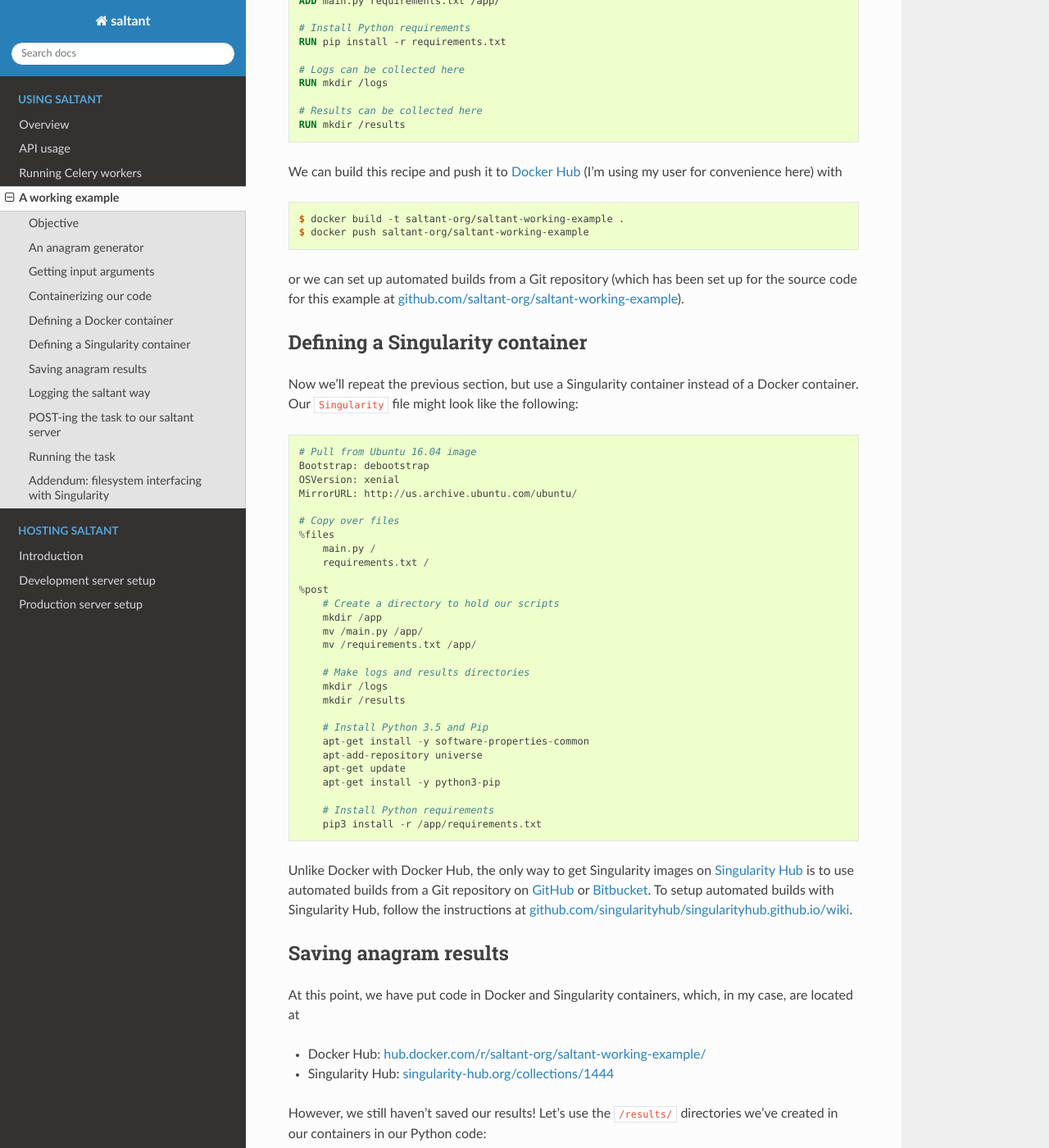
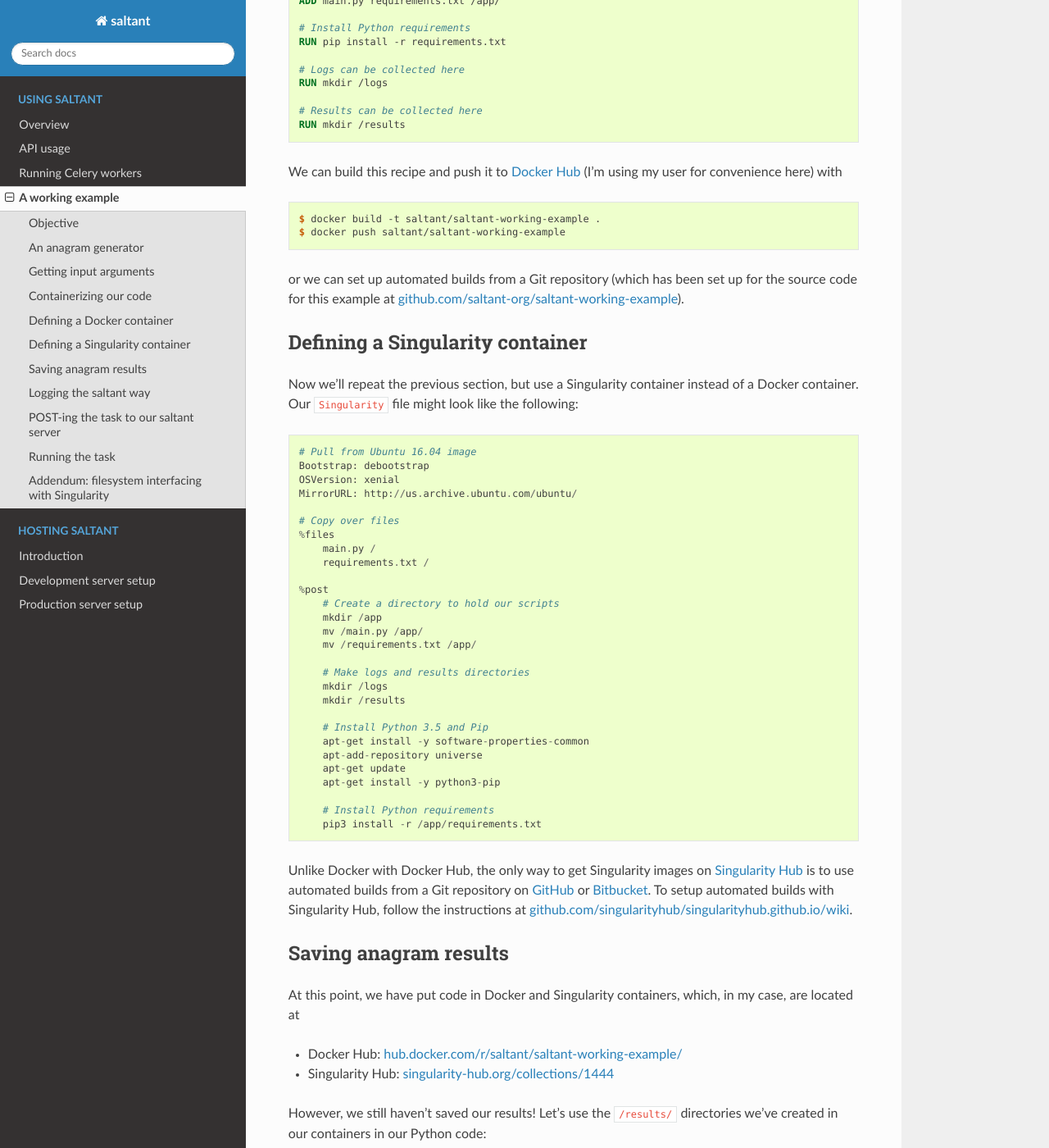
Before and after one commit to saltant-org/saltant, a Sphinx documentation site: the page built from docs/source/using/working-example.rst, in a window 1280 px wide and 1400 px high, scrolled down 4011 px. Shown: the whole window at 82% size. Built offline with Sphinx 7.4.7 and the Read the Docs theme 2.0.0, drawn with Linux system fonts in a browser that asks for light colours.

Commit message:
Use correct new DockerHub URLs
This relates to transfering stuff from mwiens91 to the "saltant
organization".

```diff
--- a/docs/source/using/working-example.rst
+++ b/docs/source/using/working-example.rst
@@ -227,8 +227,8 @@ for convenience here) with
 
 .. code-block:: console
 
-    $ docker build -t saltant-org/saltant-working-example .
-    $ docker push saltant-org/saltant-working-example
+    $ docker build -t saltant/saltant-working-example .
+    $ docker push saltant/saltant-working-example
 
 or we can set up automated builds from a Git repository (which has been
 set up for the source code for this example at
@@ -282,7 +282,7 @@ Saving anagram results
 At this point, we have put code in Docker and Singularity containers,
 which, in my case, are located at
 
-+ Docker Hub: `hub.docker.com/r/saltant-org/saltant-working-example/`_
++ Docker Hub: `hub.docker.com/r/saltant/saltant-working-example/`_
 + Singularity Hub: `singularity-hub.org/collections/1444`_
 
 However, we still haven't saved our results! Let's use the ``/results/``
@@ -685,7 +685,7 @@ And then our request to create the task type would instead look like
 .. Long links
 .. _github.com/saltant-org/saltant-working-example: https://github.com/saltant-org/saltant-working-example
 .. _github.com/singularityhub/singularityhub.github.io/wiki: https://github.com/singularityhub/singularityhub.github.io/wiki
-.. _hub.docker.com/r/saltant-org/saltant-working-example/: https://hub.docker.com/r/saltant-org/saltant-working-example/
+.. _hub.docker.com/r/saltant/saltant-working-example/: https://hub.docker.com/r/saltant/saltant-working-example/
 .. _singularity-hub.org/collections/1444: https://singularity-hub.org/collections/1444
 
 .. API endpoint links
```
